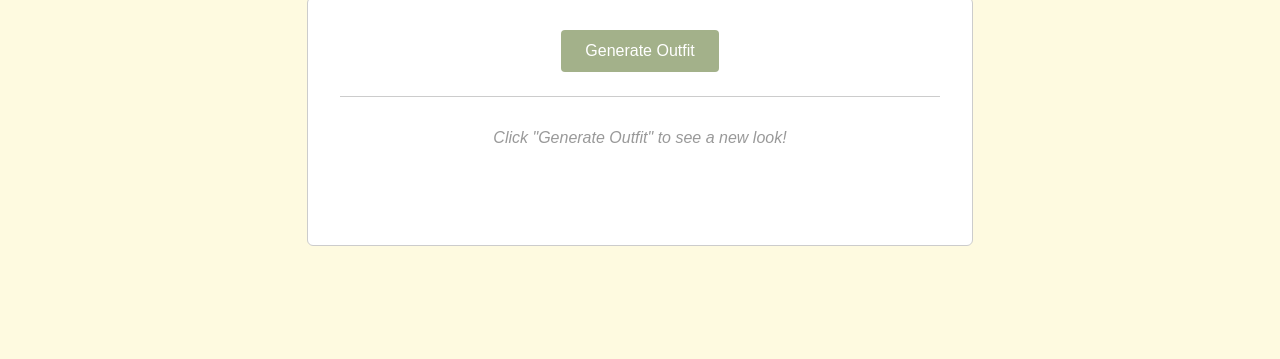
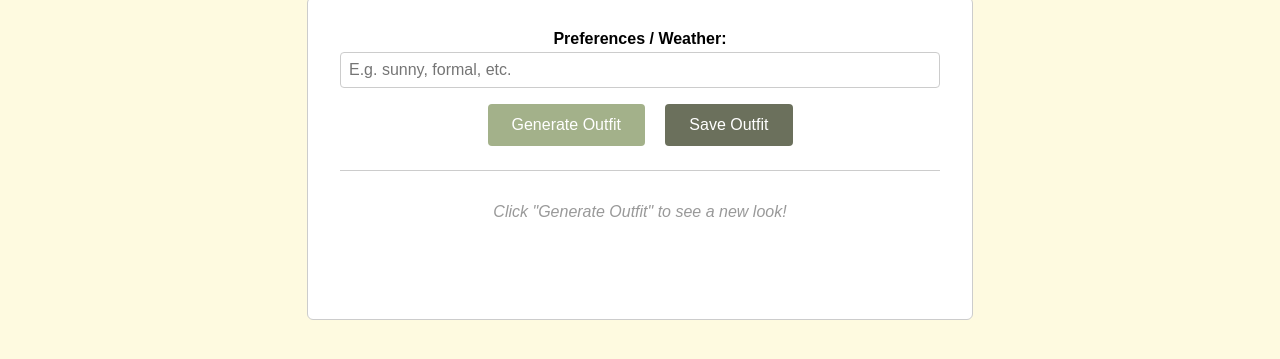
Before and after one commit to PDC8/FITS, a plain HTML site: page templates/random-outfit.html in a window 1280 px wide. Shown: the part 83-442 px from the top of the page. Drawn offline with Linux system fonts and the light colour scheme.

Commit message:
random outfit generator considering user preferences or current weather

```diff
--- a/static/random-outfit.css
+++ b/static/random-outfit.css
@@ -23,6 +23,42 @@
   text-align: center;
 }
 
+/* Preferences container */
+.preferences-container {
+  margin-bottom: 1rem;
+}
+
+.preferences-label {
+  display: block;
+  margin-bottom: 0.25rem;
+  font-weight: bold;
+}
+
+.preferences-input {
+  width: 100%;
+  padding: 0.5rem;
+  font-size: 1rem;
+  box-sizing: border-box;
+  border-radius: 4px;
+  border: 1px solid #ccc;
+}
+
+/* Save Outfit button */
+.save-btn {
+  background-color: #6B705C;
+  color: #fff;
+  border: none;
+  border-radius: 4px;
+  padding: 0.75rem 1.5rem;
+  cursor: pointer;
+  font-size: 1rem;
+  margin-left: 1rem;
+}
+
+.save-btn:hover {
+  background-color: #6B705C;
+}
+
 .outfit-result {
   margin-top: 1.5rem;
   border-top: 1px solid #ccc;
--- a/templates/random-outfit.html
+++ b/templates/random-outfit.html
@@ -25,8 +25,27 @@
   </header>
 
   <main class="outfit-generator">
+    <!-- Preferences/Weather Input Field -->
+    <div class="preferences-container">
+      <label for="preferencesInput" class="preferences-label">
+        Preferences / Weather:
+      </label>
+      <input
+        type="text"
+        id="preferencesInput"
+        name="preferencesInput"
+        class="preferences-input"
+        placeholder="E.g. sunny, formal, etc."
+      />
+    </div>
+
     <button class="generate-btn" type="button">
       Generate Outfit
+    </button>
+
+    <!-- Save Outfit Button -->
+    <button class="save-btn" type="button">
+      Save Outfit
     </button>
 
     <div class="outfit-result">
```
Also changed, not shown: 3 other files.
